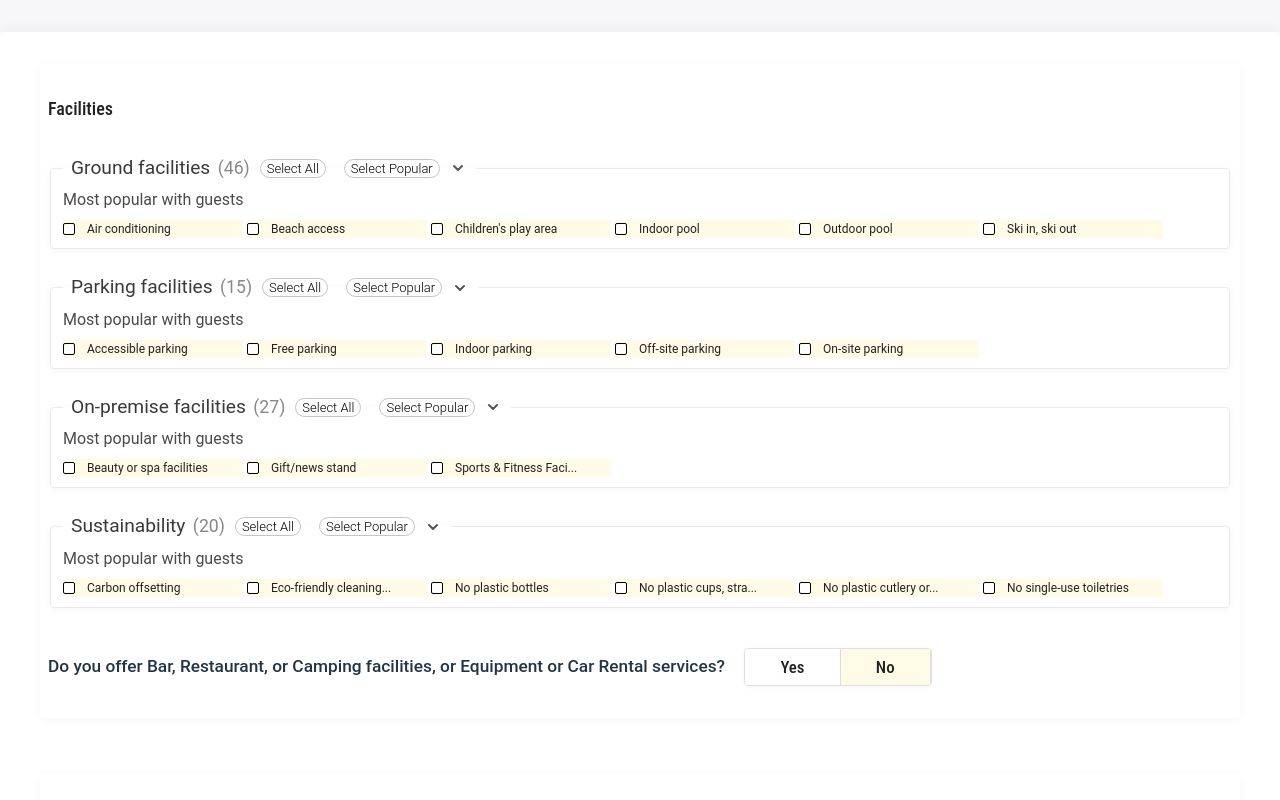
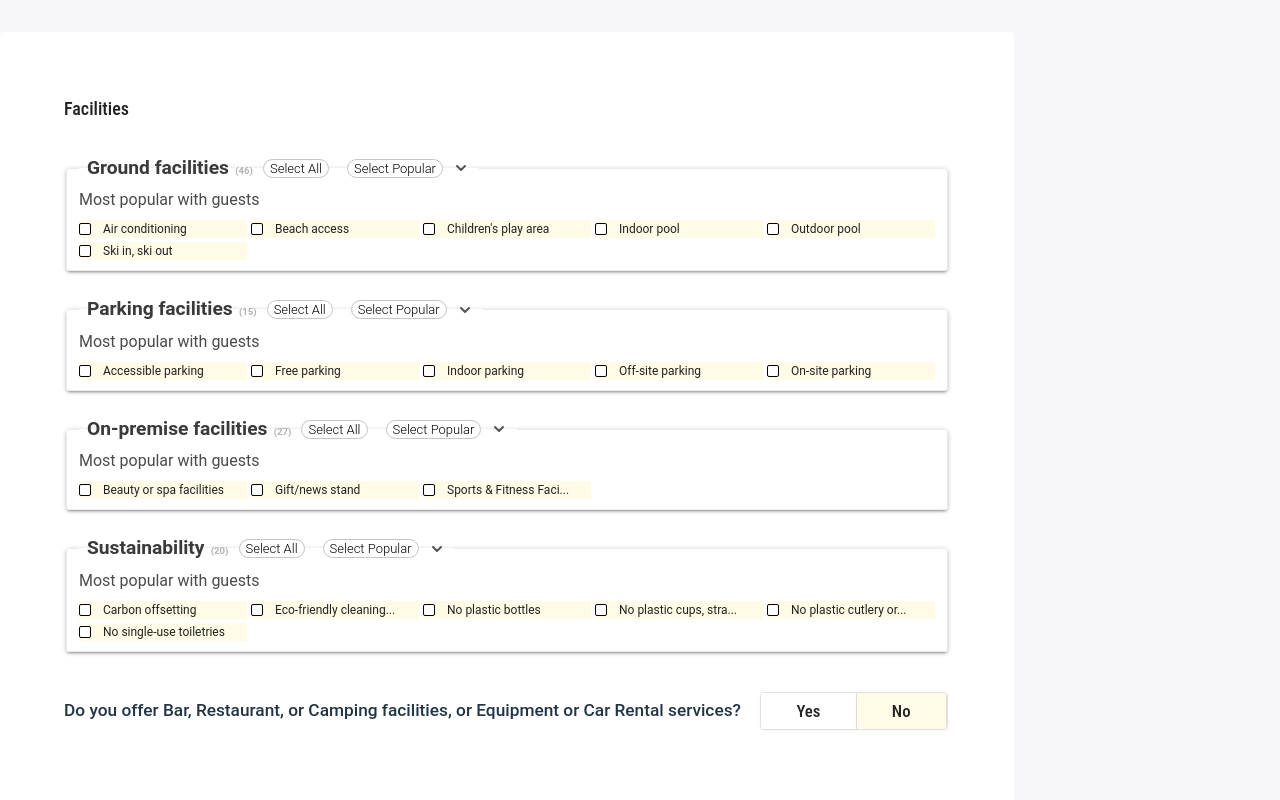
Before and after one commit to ranfomshi/facilities-view, a React (Vite) app: page / in a window 1280 px wide. Shown: the top 800 px of the page. Built offline with nearby package versions, Linux system fonts and the light colour scheme.

Commit message:
style: Improve CSS formatting and enhance visual consistency across components

```diff
--- a/src/App.css
+++ b/src/App.css
@@ -6,13 +6,15 @@
     font-size: 12px;
     color: #222;
 }
+
 .custom-checkbox {
     display: none;
 }
 
-button{
+button {
     padding: 1px 6px 1px 6px;
 }
+
 .custom-checkbox-box {
     box-sizing: border-box;
     width: 12px;
@@ -26,15 +28,18 @@ button{
     justify-content: center;
     position: relative;
 }
+
 .custom-checkbox-box svg {
     position: absolute;
 }
+
 .section-count {
-    font-size: 0.92em;
-        border-right: none;
-    color: #888;
+    font-size: 0.5em;
+    border-right: none;
+    color: #b3b3b3;
     margin-left: 0.15em;
 }
+
 .selected-badge {
     display: inline-block;
     background: rgb(103, 179, 101);
@@ -48,6 +53,7 @@ button{
     min-width: 1.5em;
     text-align: center;
 }
+
 .selected-badge {
     display: inline-block;
     background: rgb(103, 179, 101);
@@ -59,6 +65,7 @@ button{
     margin-left: 0.5rem;
     vertical-align: middle;
 }
+
 .question-row {
     display: flex;
     align-items: center;
@@ -74,8 +81,9 @@ button{
     border-radius: 4px;
     overflow: hidden;
     border: 1.5px solid #e0e0e0;
-    box-shadow: 0 1px 4px rgba(0,0,0,0.04);
+    box-shadow: 0 1px 4px rgba(0, 0, 0, 0.04);
 }
+
 .yesno-toggle button {
     background: #fff;
     border: none;
@@ -93,12 +101,14 @@ button{
 .yesno-toggle button.active {
     background: #fffbe6;
     color: #222;
-    box-shadow: 0 1px 4px rgba(0,0,0,0.04);
+    box-shadow: 0 1px 4px rgba(0, 0, 0, 0.04);
     z-index: 1;
 }
+
 .yesno-toggle button:hover {
     background: #fffade;
 }
+
 .top-section-header {
     display: flex;
     align-items: center;
@@ -116,10 +126,12 @@ button{
     margin-left: 0.5rem;
     transition: background 0.2s, border 0.2s;
 }
+
 .expand-top-btn:hover {
     background: #e6f7ff;
     border-color: #1890ff;
 }
+
 .legend-actions {
     display: flex;
     align-items: center;
@@ -127,7 +139,8 @@ button{
 }
 
 
-.select-all-btn, .select-all-popular-btn {
+.select-all-btn,
+.select-all-popular-btn {
     background: #fff;
     color: #000000;
     border-radius: 60px;
@@ -138,10 +151,14 @@ button{
     cursor: pointer;
     transition: background 0.2s;
 }
-.select-all-btn.active, .select-all-popular-btn.active {
+
+.select-all-btn.active,
+.select-all-popular-btn.active {
     background: #f5f5f5;
 }
-.select-all-btn:hover, .select-all-popular-btn:hover {
+
+.select-all-btn:hover,
+.select-all-popular-btn:hover {
     background: #e6e6e6;
 }
 
@@ -150,16 +167,18 @@ button{
     align-items: center;
     gap: 0.5rem;
 }
+
 .top-section {
     margin-bottom: 3.5rem;
-    padding: 1rem 0.5rem 0.5rem 0.5rem;
+    padding: 1rem 1.5rem 0.5rem 1.5rem;
     border-radius: 4px;
-    box-shadow: 0 2px 12px rgba(0,0,0,0.04);
+
 }
 
 .facilities-section {
     border: none;
 }
+
 .services-section {
     border: none;
 }
@@ -171,6 +190,7 @@ button{
     margin-bottom: 2rem;
     color: rgb(33, 33, 33);
 }
+
 @import url('https://fonts.googleapis.com/css?family=Roboto:100,300,400,500,700,900&display=swap');
 @import url('https://fonts.googleapis.com/css?family=Roboto+Condensed:300,400,700&display=swap');
 
@@ -184,7 +204,6 @@ body {
     margin: 2rem auto;
     background: #fff;
     border-radius: 4px;
-    box-shadow: 0 2px 16px rgba(0, 0, 0, 0.07);
     padding: 2rem 2.5rem;
 }
 
@@ -198,9 +217,10 @@ h1 {
 .group-fieldset {
     background: #fff;
     border-radius: 4px;
-    box-shadow: 0 2px 8px rgba(0,0,0,0.04);
+    box-shadow: 0 2px 2px 0 rgba(0, 0, 0, 0.14), 0 3px 1px -2px rgba(0, 0, 0, 0.12), 0 1px 5px 0 rgba(0, 0, 0, 0.2);
     border: 1px solid #eaeaea;
     margin-bottom: 24px;
+    max-width: 856px;
 }
 
 
@@ -211,6 +231,7 @@ h1 {
     font-size: 1.2rem;
     color: #3a3a3a;
     padding: 0 8px;
+    font-weight: 600;
 }
 
 .show-more-icon-btn {
@@ -236,23 +257,24 @@ h1 {
 }
 
 .option-item {
-    min-width: 180px;
+    min-width: 168px;
     font-size: 1em;
     display: flex;
     align-items: center;
     box-sizing: border-box;
 }
-.option-item input[type='checkbox']:checked + span {
+
+.option-item input[type='checkbox']:checked+span {
     color: #003366;
     font-weight: 500;
     height: 12px;
-    width:12px
+    width: 12px
 }
 
 .most-used {
     background: #fffbe6;
-        background: #fffbe6;
-    min-width: 180px;
+    background: #fffbe6;
+    min-width: 168px;
     font-size: 1em;
     display: flex;
     align-items: center;
```
